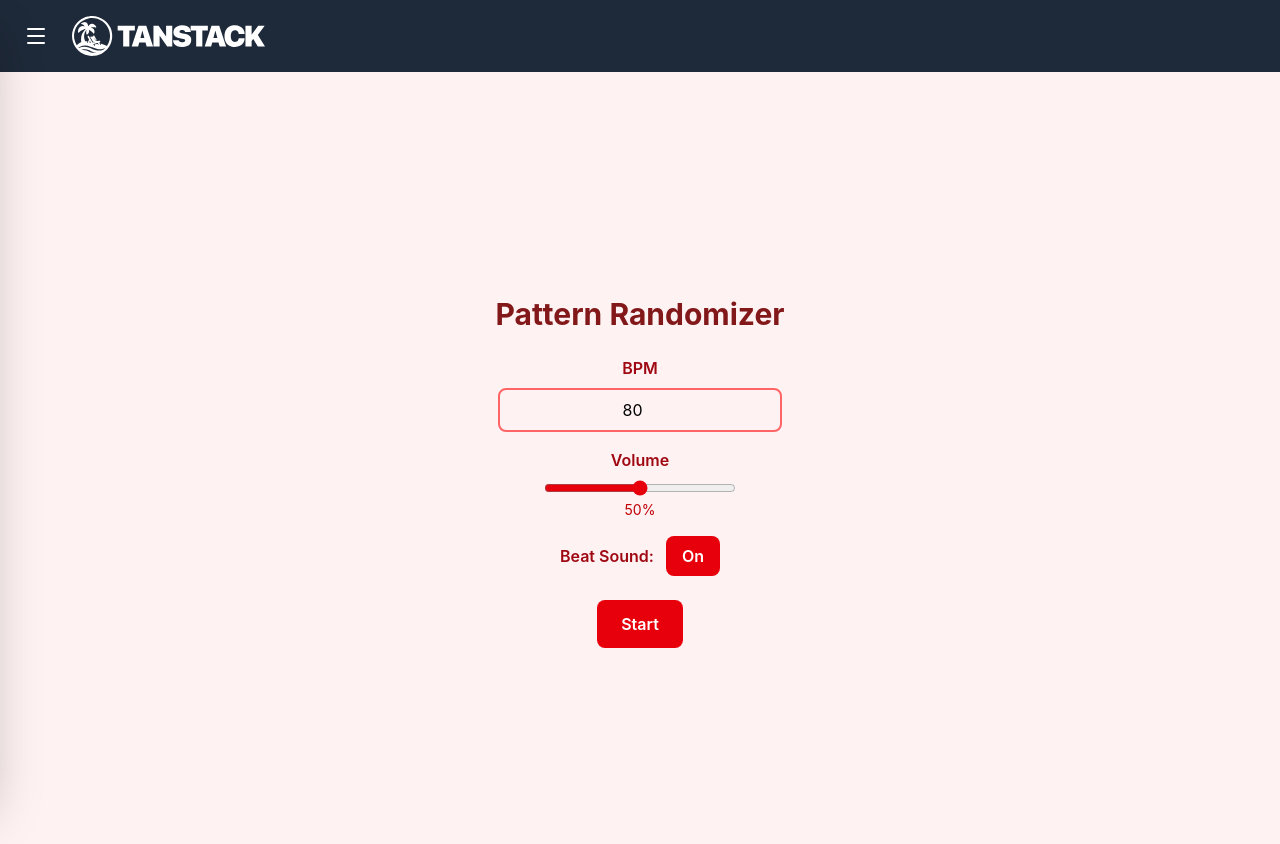
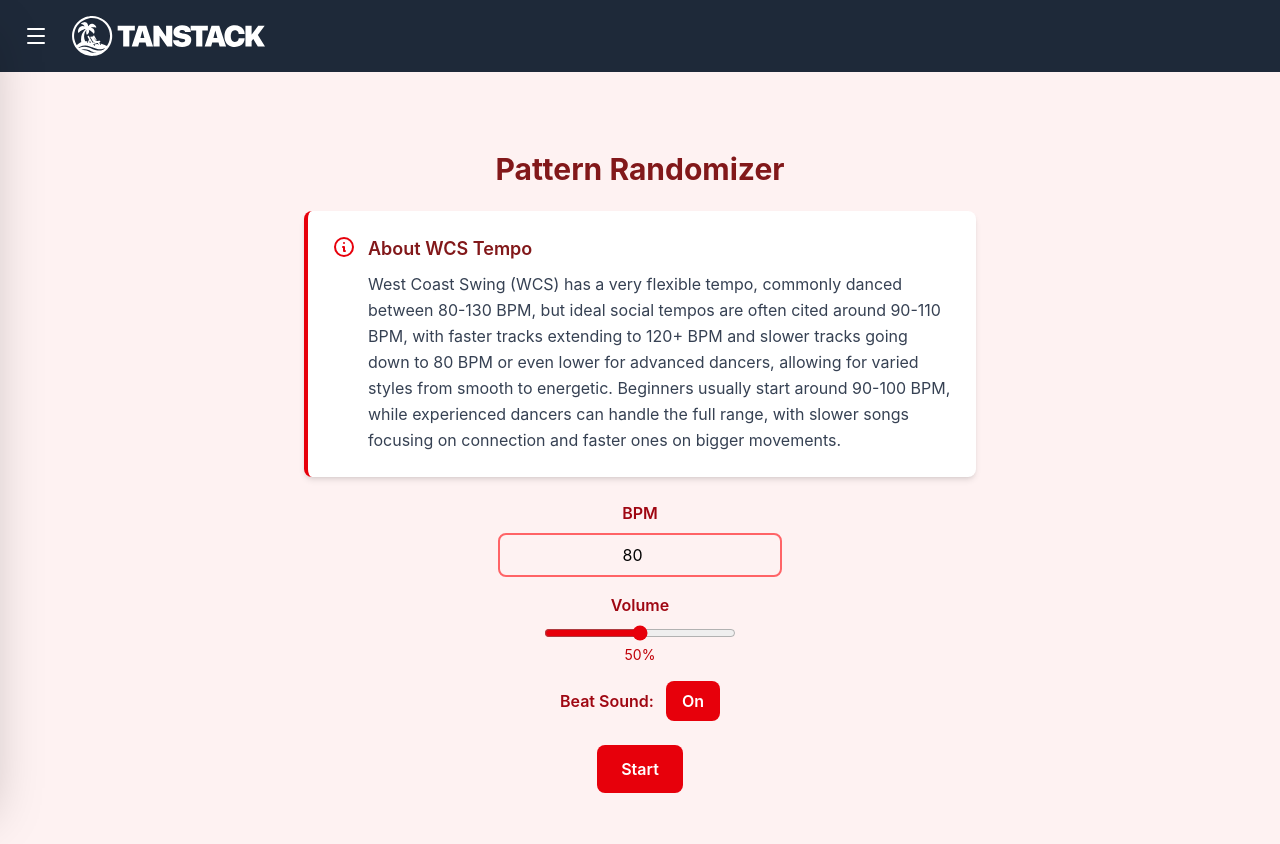
Before and after one commit to arvinsim/west-coast-swing-tools, a React (Vite) app: page /pattern-randomizer in a window 1280 px wide. Shown: the top 844 px of the page. Built offline with nearby package versions, Linux system fonts and the light colour scheme.

Commit message:
Add info card that shows suggestions for BPM

```diff
--- a/src/routes/pattern-randomizer.tsx
+++ b/src/routes/pattern-randomizer.tsx
@@ -1,11 +1,22 @@
 import { createFileRoute } from '@tanstack/react-router'
-import { useEffect, useState, useRef } from 'react'
+import { useState, useRef, useEffect } from 'react'
 
 export const Route = createFileRoute('/pattern-randomizer')({
   component: PatternRandomizer,
 })
 
 const synth = window.speechSynthesis
+
+interface Move {
+    id: string;
+    names: string[];
+    entry: string;
+    exit: string;
+}
+
+interface MovesData {
+    moves: Move[];
+}
 
 function PatternRandomizer() {
     const [bpm, setBpm] = useState(80)
@@ -14,10 +25,31 @@ function PatternRandomizer() {
     const [isRunning, setIsRunning] = useState(false)
     const [volume, setVolume] = useState(0.5)
     const [beatEnabled, setBeatEnabled] = useState(true)
+    const [moves, setMoves] = useState<Move[]>([])
     const beatCountRef = useRef(0)
 
+    useEffect(() => {
+        // Load moves data
+        fetch('/moves.json')
+            .then(response => response.json())
+            .then((data: MovesData) => {
+                setMoves(data.moves);
+            })
+            .catch(error => {
+                console.error('Failed to load moves:', error);
+                // Fallback to default move
+                setMoves([{ id: 'sugar-push', names: ['Sugar Push'], entry: 'open', exit: 'open' }]);
+            });
+    }, []);
+
     const say = () => {
-        const utterThis = new SpeechSynthesisUtterance("Sugar Push");
+        if (moves.length === 0) return;
+
+        // Randomly select a move
+        const randomMove = moves[Math.floor(Math.random() * moves.length)];
+        const moveName = randomMove.names[0];
+
+        const utterThis = new SpeechSynthesisUtterance(moveName);
         const voices = synth.getVoices();
         const voice = voices.find(v => v.name === "Google US English");
         if (voice) {
@@ -91,6 +123,21 @@ function PatternRandomizer() {
         <div className="flex flex-col items-center justify-center min-h-screen bg-red-50">
             <div className="text-3xl font-bold text-red-900 mb-6">Pattern Randomizer</div>
 
+            <div className="mb-6 max-w-2xl bg-white rounded-lg shadow-md p-6 border-l-4 border-red-600">
+                <div className="flex items-start">
+                    <div className="flex-shrink-0 mr-3">
+                        <svg className="h-6 w-6 text-red-600" fill="none" viewBox="0 0 24 24" stroke="currentColor">
+                            <path strokeLinecap="round" strokeLinejoin="round" strokeWidth={2} d="M13 16h-1v-4h-1m1-4h.01M21 12a9 9 0 11-18 0 9 9 0 0118 0z" />
+                        </svg>
+                    </div>
+                    <div>
+                        <h3 className="text-lg font-semibold text-red-900 mb-2">About WCS Tempo</h3>
+                        <p className="text-gray-700 leading-relaxed">
+                            West Coast Swing (WCS) has a very flexible tempo, commonly danced between 80-130 BPM, but ideal social tempos are often cited around 90-110 BPM, with faster tracks extending to 120+ BPM and slower tracks going down to 80 BPM or even lower for advanced dancers, allowing for varied styles from smooth to energetic. Beginners usually start around 90-100 BPM, while experienced dancers can handle the full range, with slower songs focusing on connection and faster ones on bigger movements.
+                        </p>
+                    </div>
+                </div>
+            </div>
             <div className="mb-4 flex flex-col items-center">
                 <label className="text-red-800 font-semibold mb-2">BPM</label>
                 <input
```
